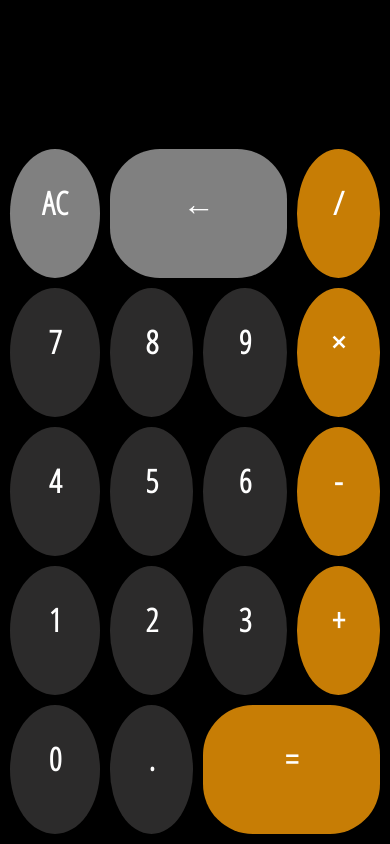
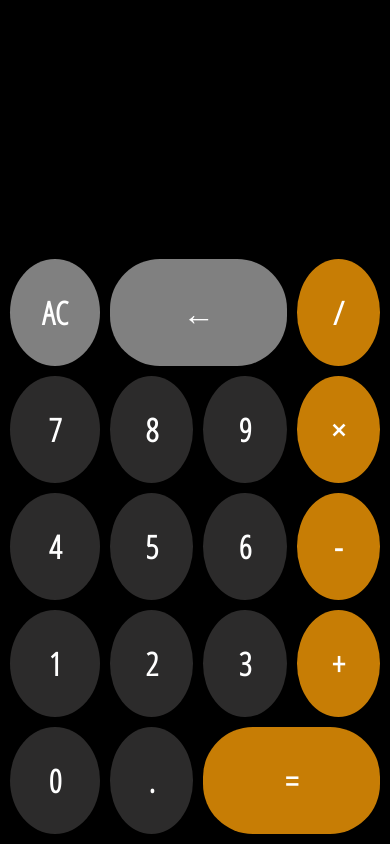
Before and after one commit to ImDevFps/devfps-calculator, a React (Create React App) app: page / in a window 390 px wide. Built offline with nearby package versions, Linux system fonts and the light colour scheme.

Commit message:
responsived

```diff
--- a/src/components/Calculator.css
+++ b/src/components/Calculator.css
@@ -16,7 +16,7 @@
     position: absolute;
     right: 0;
     top: 0;
-    height: 100vh;
+    height: 100%;
     width: 100%;
     display: grid;
     grid-template-columns: repeat(4, 1fr);
@@ -24,7 +24,15 @@
     gap: 10px;
     background-color: black;
     padding: 10px;
+    overflow: hidden;
   }
+}
+.above {
+  grid-column: 1 / span 4;
+  color: white;
+  text-align: right;
+  overflow: hidden;
+  height: 40px;
 }
 .screen {
   grid-column: 1 / span 4;
@@ -74,7 +82,7 @@ input:focus {
 }
 .equal {
   grid-column: 3/ 5;
-  grid-row: 6;
+  grid-row: 7;
   border-radius: 50px;
 }
 .btn-backspace {
--- a/src/components/Calculator.jsx
+++ b/src/components/Calculator.jsx
@@ -30,6 +30,7 @@ const Calculator = () => {
       {/* <form className='screen'>
         <input type='text' value={result} />
       </form> */}
+      <div className='above'></div>
       <div className='screen'>{result}</div>
       <span className='btn btn-grey' onClick={resetHandler}>
         AC
```
